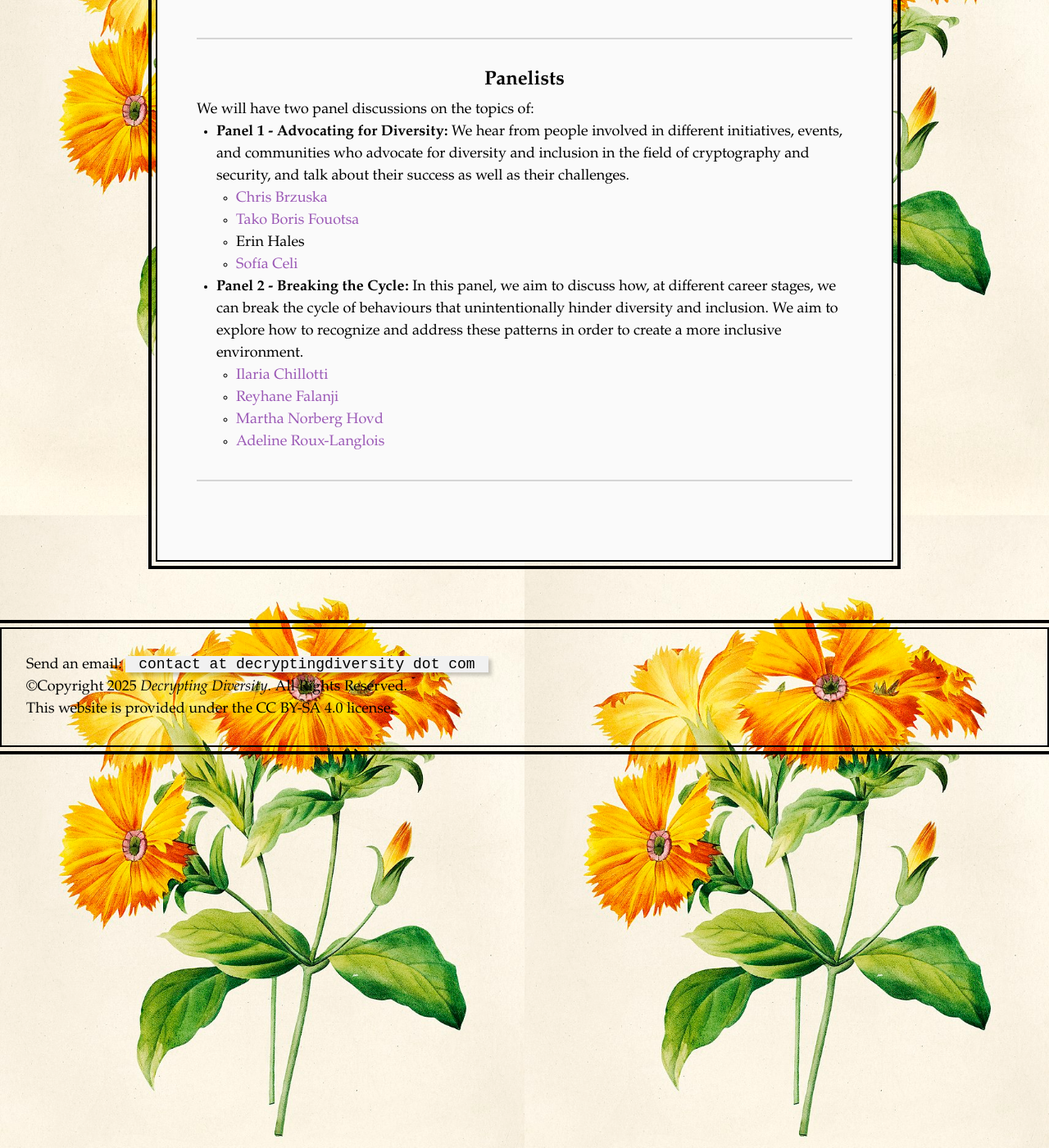
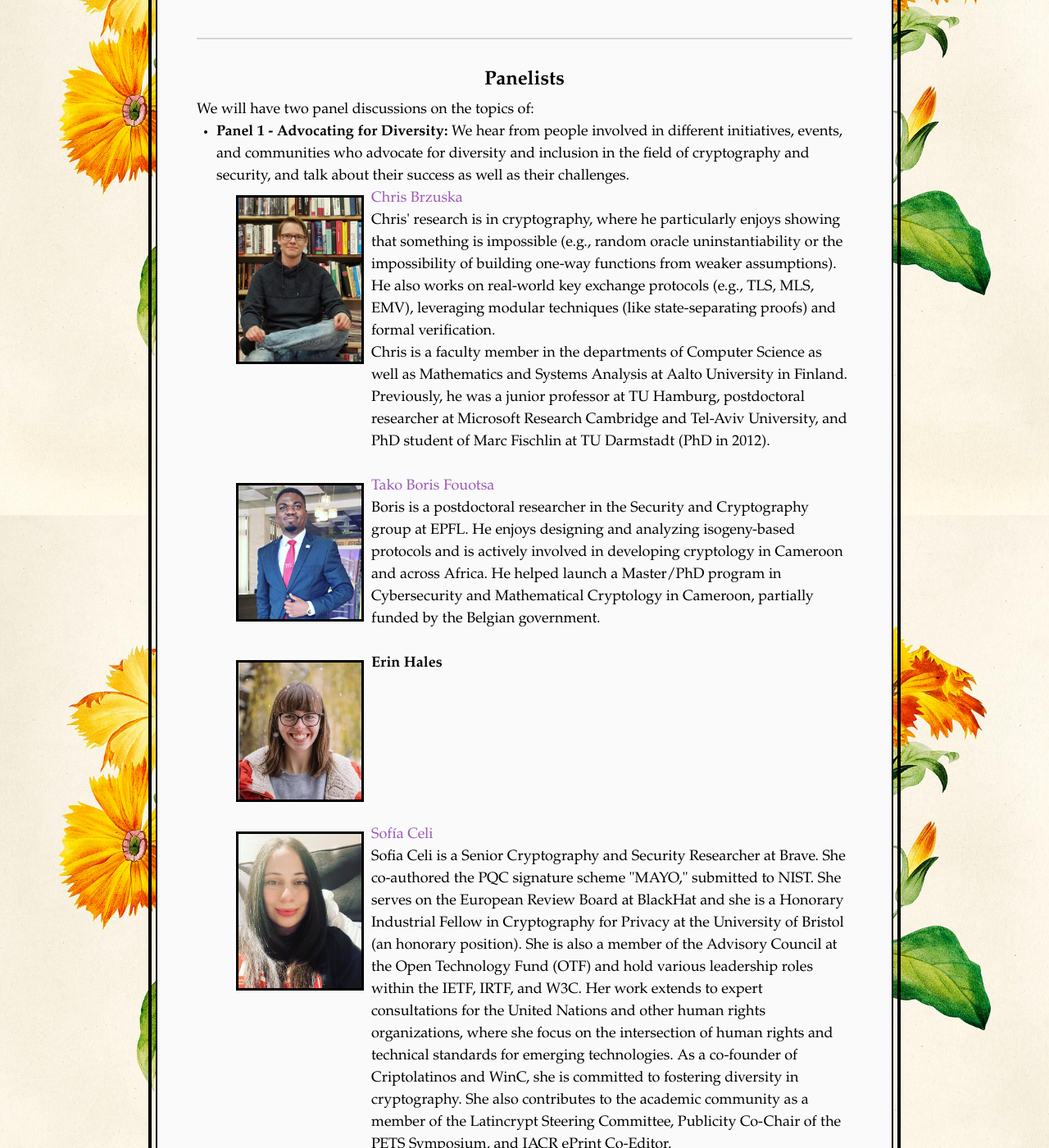
Before and after one commit to women-in-cryptography/decryptingdiversity.github.io, a Jekyll site: the page built from speakers.html, in a window 1280 px wide and 1400 px high, scrolled down 2061 px. Shown: the whole window at 82% size. Built offline with Jekyll 4.4.1, drawn with Linux system fonts in a browser that asks for light colours.

Commit message:
Start on panelists

```diff
--- a/speakers.html
+++ b/speakers.html
@@ -83,13 +83,40 @@ We will have two panel discussions on the topics of:
 <ul class="inside-list">
     <li><b class="bold">Panel 1 - Advocating for Diversity:</b>
      We hear from people involved in different initiatives, events, and communities who advocate for diversity and inclusion in the field of cryptography and security, and talk about their success as well as their challenges.
-     <ul class="inside-list">
-        <li> <a href="https://www.chrisbrzuska.de/">Chris Brzuska</a> </li>
-        <li> <a href="https://borisfouotsa.com/">Tako Boris Fouotsa</a> </li>
-        <li> Erin Hales </li>
-        <li> <a href="https://sofiaceli.com/">Sofía Celi</a> </li>
-     </ul>
+<ul class="inside-list">
+  <li class="speaker-in">
+    <img src="/assets/speakers/ChrisBrzuska.jpg" alt="Chris Brzuska" class="speaker-img">
+    <div>
+      <a href="https://www.chrisbrzuska.de/">Chris Brzuska</a><br>
+      Chris' research is in cryptography, where he particularly enjoys showing that something is impossible (e.g., random oracle uninstantiability or the impossibility of building one-way functions from weaker assumptions). He also works on real-world key exchange protocols (e.g., TLS, MLS, EMV), leveraging modular techniques (like state-separating proofs) and formal verification.<br>
+      Chris is a faculty member in the departments of Computer Science as well as Mathematics and Systems Analysis at Aalto University in Finland. Previously, he was a junior professor at TU Hamburg, postdoctoral researcher at Microsoft Research Cambridge and Tel-Aviv University, and PhD student of Marc Fischlin at TU Darmstadt (PhD in 2012).<br>
+    </div>
+  </li>
 
+  <li class="speaker-in">
+    <img src="/assets/speakers/BorisFouotsa.jpg" alt="Tako Boris Fouotsa" class="speaker-img">
+    <div>
+      <a href="https://borisfouotsa.com/">Tako Boris Fouotsa</a><br>
+      Boris is a postdoctoral researcher in the Security and Cryptography group at EPFL. He enjoys designing and analyzing isogeny-based protocols and is actively involved in developing cryptology in Cameroon and across Africa. He helped launch a Master/PhD program in Cybersecurity and Mathematical Cryptology in Cameroon, partially funded by the Belgian government.
+    </div>
+  </li>
+
+  <li class="speaker-in">
+    <img src="/assets/organisers/erin-hales-image.jpg" alt="Erin Hales" class="speaker-img">
+    <div>
+      <strong>Erin Hales</strong><br>
+    </div>
+  </li>
+
+  <li class="speaker-in">
+    <img src="/assets/organisers/sofia-celi-image.jpg" alt="Sofía Celi" class="speaker-img">
+    <div>
+      <a href="https://sofiaceli.com/">Sofía Celi</a><br>
+      Sofia Celi is a Senior Cryptography and Security Researcher at Brave. She co-authored the PQC signature scheme "MAYO," submitted to NIST. She serves on the European Review Board at BlackHat and she is a Honorary Industrial Fellow in Cryptography for Privacy at the University of Bristol (an honorary position). She is also a member of the Advisory Council at the Open Technology Fund (OTF) and hold various leadership roles within the IETF, IRTF, and W3C. Her work extends to expert consultations for the United Nations and other human rights organizations, where she focus on the intersection of human rights and technical standards for emerging technologies.
+      As a co-founder of Criptolatinos and WinC, she is committed to fostering diversity in cryptography. She also contributes to the academic community as a member of the Latincrypt Steering Committee, Publicity Co-Chair of the PETS Symposium, and IACR ePrint Co-Editor.
+    </div>
+  </li>
+</ul>
     </li>
     <li><b class="bold">Panel 2 -  Breaking the Cycle:</b>
     In this panel, we aim to discuss how, at different career stages, we can break the cycle of behaviours that unintentionally hinder diversity and inclusion. We aim to explore how to recognize and address these patterns in order to create a more inclusive environment.
```
Also changed, not shown: assets/speakers/BorisFouotsa.jpg (added), assets/speakers/ChrisBrzuska.jpg (added).
